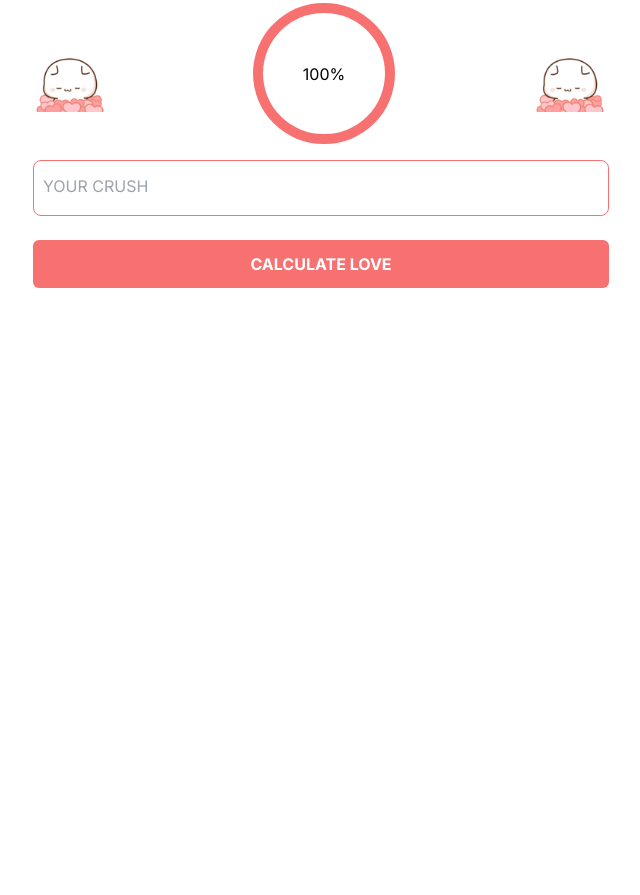
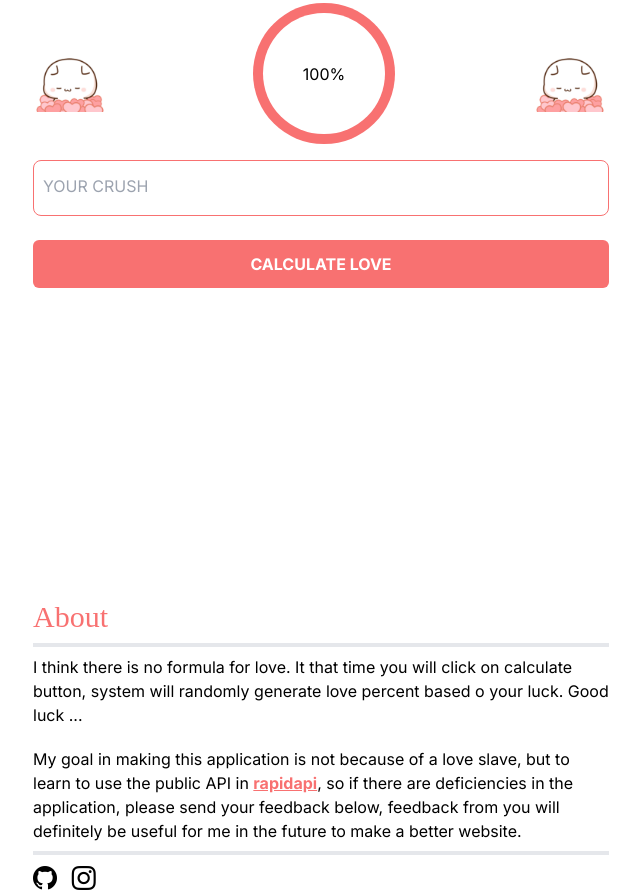
Before and after one commit to ryansuranjana/ryu-love-calculate, a website built with Vite: page index.html in a window 1280 px wide. Shown: the part 229-1124 px from the top of the page, without its empty margins (319-959 px from the left). Before the commit the page ends 816 px from the top, so only its background shows below. Built offline with nearby package versions, Linux system fonts and the light colour scheme; a web font is replaced by a local one.

Commit message:
make about section

```diff
--- a/index.html
+++ b/index.html
@@ -48,6 +48,26 @@
         <div class="w-full h-12 bg-red-400 grid place-content-center rounded-md mt-6 cursor-pointer" id="submit"><span class="text-white font-bold text-[16px]">CALCULATE LOVE</span></div>
       </main>
     </div>
+    <div class="px-3 md:w-[600px] md:m-auto">
+      <section>
+        <article>
+          <header>
+            <h3 class="font-inika text-3xl text-red-400 pt-3">About</h3>
+          </header>
+          <div class="w-full h-1 bg-gray-200 my-2"></div>
+          <p class="">I think there is no formula for love. It that time you will click on calculate button, system will randomly generate love percent based o your luck. Good luck ...</p>
+          <p class="mt-5">
+            My goal in making this application is not because of a love slave, but to learn to use the public API in <a href="https://rapidapi.com/" target="_blank" class="font-bold text-red-400 underline">rapidapi</a>, so if there are
+            deficiencies in the application, please send your feedback below, feedback from you will definitely be useful for me in the future to make a better website.
+          </p>
+          <div class="w-full h-1 bg-gray-200 my-2"></div>
+          <div class="text-2xl">
+            <a href="https://github.com/ryansuranjana" target="_blank"><i class="bi bi-github pr-2"></i></a>
+            <a href="https://www.instagram.com/rsuranjana14/" target="_blank"><i class="bi bi-instagram pr-2"></i></a>
+          </div>
+        </article>
+      </section>
+    </div>
     <script type="module" src="/main.js"></script>
   </body>
 </html>
```
